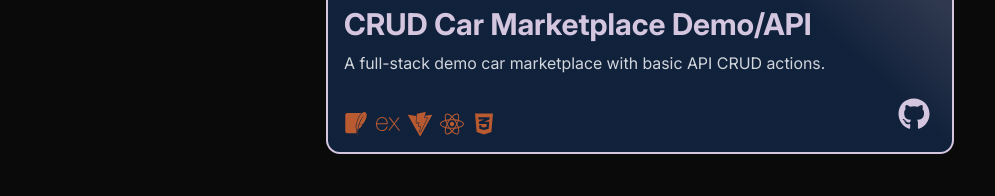
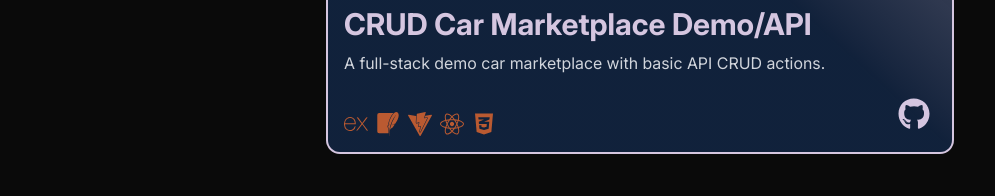
Before and after one commit to CodingArctic/next-portfolio, a Next.js app: page / in a window 1280 px wide. Shown: the part 1472-1668 px from the top of the page, without its empty margins (0-995 px from the left). Built offline with nearby package versions, Linux system fonts and the light colour scheme.

Commit message:
swap icons for consistency

```diff
--- a/src/app/components/Projects.js
+++ b/src/app/components/Projects.js
@@ -29,7 +29,7 @@ function Projects() {
                     image="/images/projects/carmart.png"
                     github="https://github.com/CodingArctic/iste444-project2"
                     description="A full-stack demo car marketplace with basic API CRUD actions."
-                    techStack={['sqlite', 'express', 'vite', 'react', 'css']}
+                    techStack={['express', 'sqlite', 'vite', 'react', 'css']}
                 />
                 <ProjectCard
                     title="Hitchhiker's Guide to Unix"
```
